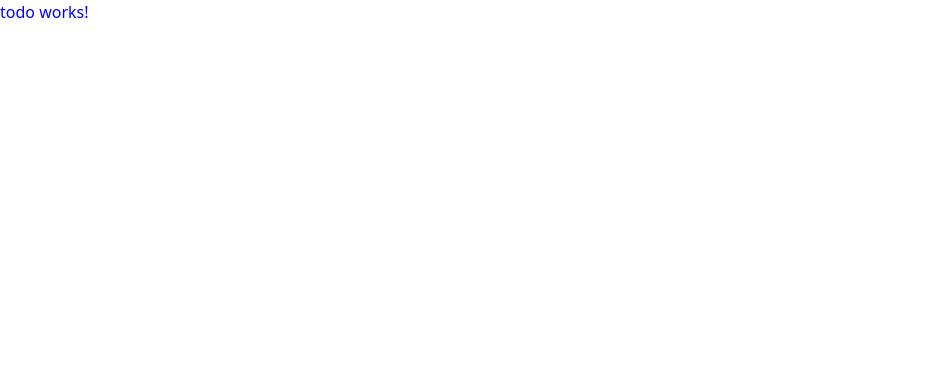
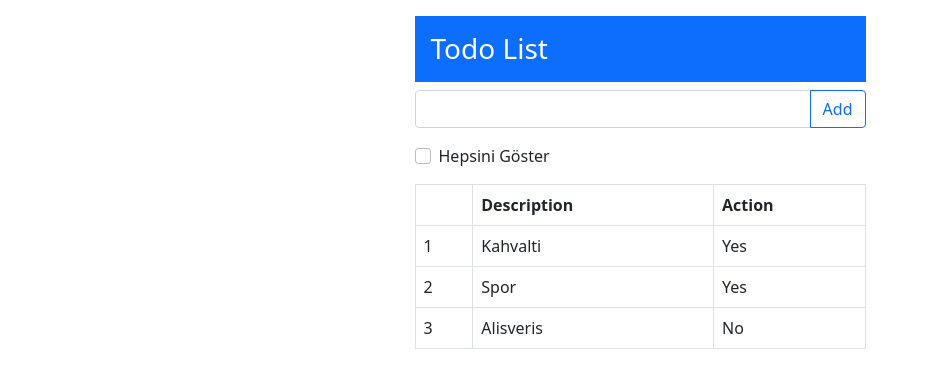
Before and after one commit to ahmetyanik/Angular, an Angular app in the folder todoapp/: page / in a window 1280 px wide. Shown: the top 388 px of the page, without its empty margins (0-929 px from the left). Built offline with nearby package versions, Linux system fonts and the light colour scheme.

Commit message:
Design is ready

```diff
--- a/todoapp/src/app/todo/todo.component.html
+++ b/todoapp/src/app/todo/todo.component.html
@@ -1 +1,46 @@
-<p>todo works!</p>
+<div class="container">
+  <div class="row">
+    <div class="col-5 mx-auto">
+      <h3 class="bg-primary text-white p-3">Todo List</h3>
+      <div class="input-group mb-3">
+        <input type="text" class="form-control" />
+        <button class="btn btn-outline-primary">Add</button>
+      </div>
+      <div class="form-check mb-3">
+        <input
+          type="checkbox"
+          class="form-check-input"
+          name=""
+          id="displayAll"
+        />
+        <label for="displayAll" class="form-check-label">Hepsini Göster</label>
+      </div>
+      <table class="table table-bordered">
+        <thead>
+          <tr>
+            <th></th>
+            <th>Description</th>
+            <th>Action</th>
+          </tr>
+        </thead>
+        <tbody>
+          <tr>
+            <td>1</td>
+            <td>Kahvalti</td>
+            <td>Yes</td>
+          </tr>
+          <tr>
+            <td>2</td>
+            <td>Spor</td>
+            <td>Yes</td>
+          </tr>
+          <tr>
+            <td>3</td>
+            <td>Alisveris</td>
+            <td>No</td>
+          </tr>
+        </tbody>
+      </table>
+    </div>
+  </div>
+</div>
--- a/todoapp/src/index.html
+++ b/todoapp/src/index.html
@@ -13,7 +13,7 @@
       crossorigin="anonymous"
     />
   </head>
-  <body>
+  <body class="m-2 p-2">
     <app-todo></app-todo>
 
     <script
```
